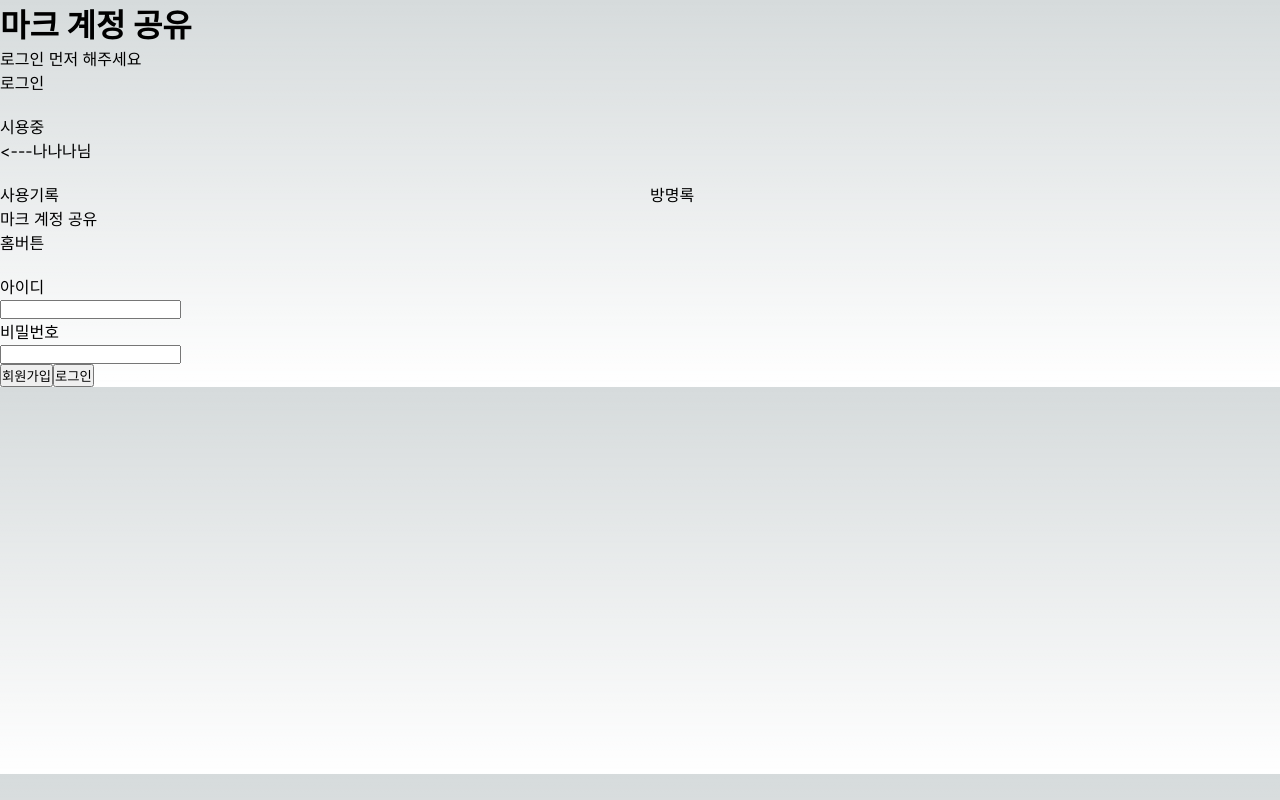
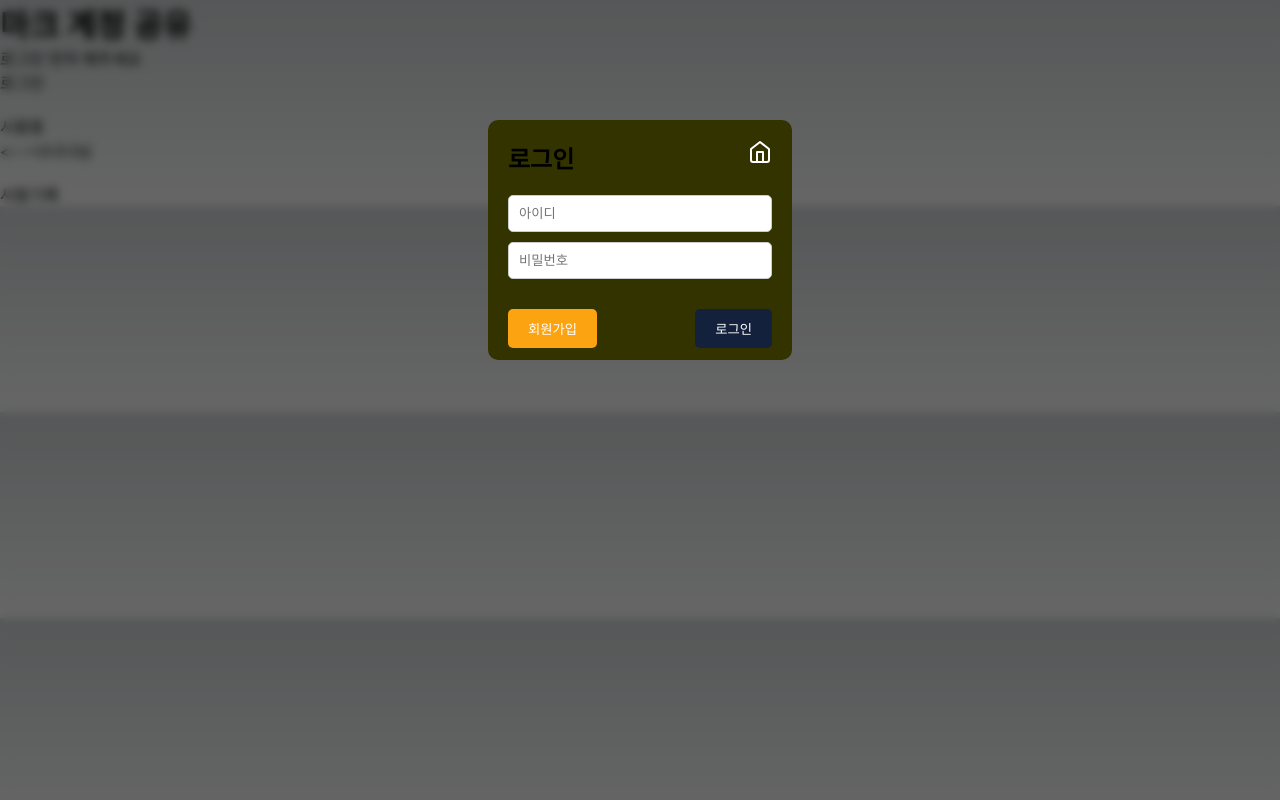
Before and after one commit to dltndn/MinecraftManagement, a Next.js app: page / in a window 1280 px wide. Both pictures are taken after a click on the element "로그인". Built offline with nearby package versions, Linux system fonts and the light colour scheme.

Commit message:
style: 로그인 컴포넌트 css 완료

```diff
--- a/app/component/LogIn.tsx
+++ b/app/component/LogIn.tsx
@@ -1,9 +1,11 @@
 import { useUserInfo } from "../page";
 import { useState, useEffect } from "react";
 import { useRouter } from "next/navigation";
+import styled from "styled-components";
+import { FiHome } from "react-icons/fi";
 
 const LogIn = () => {
-    const { setIsSignIn, setIsClickLogIn, setUserNameG } = useUserInfo()
+  const { setIsSignIn, setIsClickLogIn, setUserNameG } = useUserInfo();
 
   const [username, setUsername] = useState<string>("");
   const [password, setPassword] = useState<string>("");
@@ -21,38 +23,106 @@ const LogIn = () => {
   const handleSignUp = (event: any) => {
     event.preventDefault();
     // 회원가입 로직 구현
-    router.push("/signUp")
+    setIsClickLogIn(false)
+    router.push("/signUp");
   };
 
   const handleLogIn = () => {
     // 회원 여부 확인 로직
-    setIsSignIn(true)
-    setIsClickLogIn(false)
-    setUserNameG("나나나")
-  }
+    setIsSignIn(true);
+    setIsClickLogIn(false);
+    setUserNameG("나나나");
+  };
 
   useEffect(() => {
-    return() => {
-      setUsername("")
-      setPassword("")
-    }
-  }, [])
+    return () => {
+      setUsername("");
+      setPassword("");
+    };
+  }, []);
 
   return (
-    <div>
-      <div>마크 계정 공유</div>
-      <div onClick={() => setIsClickLogIn(false)}>홈버튼</div>
-      <br />
-      <div>아이디</div>
-      <input type="text" value={username} onChange={handleUsernameChange} />
-      <br />
-      <div>비밀번호</div>
-      <input type="password" value={password} onChange={handlePasswordChange} />
-      <br />
-      <button onClick={handleSignUp}>회원가입</button>
-      <button onClick={() => handleLogIn() }>로그인</button>
-    </div>
+    <LoginContainer>
+      <Title>로그인</Title>
+      <HomeButton onClick={() => setIsClickLogIn(false)}>
+        <FiHome size={24} />
+      </HomeButton>
+      <StyledInput
+        type="text"
+        value={username}
+        onChange={handleUsernameChange}
+        placeholder="아이디"
+      />
+      <StyledInput
+        type="password"
+        value={password}
+        onChange={handlePasswordChange}
+        placeholder="비밀번호"
+      />
+      <ButtonContainer>
+        <SignUpButton onClick={handleSignUp}>회원가입</SignUpButton>
+        <LogInButton onClick={handleLogIn}>로그인</LogInButton>
+      </ButtonContainer>
+    </LoginContainer>
   );
 };
 
 export default LogIn;
+
+const LoginContainer = styled.div`
+  position: fixed;
+  top: 30%;
+  left: 50%;
+  transform: translate(-50%, -50%);
+  background-color: #333300;
+  border-radius: 10px;
+  padding: 20px;
+  height: 15em;
+  width: 19em;
+`;
+
+const Title = styled.div`
+  font-size: 24px;
+  font-weight: bold;
+  margin-bottom: 20px;
+`;
+
+const HomeButton = styled.div`
+  position: absolute;
+  top: 10px;
+  right: 10px;
+  color: #fff;
+  cursor: pointer;
+  padding: 10px;
+`;
+
+const StyledInput = styled.input`
+  width: 100%;
+  padding: 10px;
+  margin-bottom: 10px;
+  border-radius: 5px;
+  border: 1px solid #ccc;
+`;
+
+const ButtonContainer = styled.div`
+  display: flex;
+  justify-content: space-between;
+  margin-top: 20px;
+`;
+
+const Button = styled.button`
+  padding: 10px 20px;
+  border-radius: 5px;
+  border: none;
+  color: #fff;
+  background-color: ${(props) => props.theme.backgroundColor};
+  cursor: pointer;
+`;
+
+const SignUpButton = styled(Button)`
+  background-color: #fca311;
+`;
+
+const LogInButton = styled(Button)`
+  background-color: #14213d;
+`;
--- a/app/page.tsx
+++ b/app/page.tsx
@@ -43,7 +43,7 @@ export default function Home() {
           <div>방명록</div>
         </GuestBook>
       </Container>
-      {isClickLogIn && <LogIn />}
+      {isClickLogIn && <Backdrop><LogIn /></Backdrop>}
     </>
   )
 }
@@ -61,3 +61,17 @@ const UsageHistory = styled.div`
 const GuestBook = styled.div`
   flex: 1;
 `;
+
+const Backdrop = styled.div`
+  position: fixed;
+  top: 0;
+  left: 0;
+  right: 0;
+  bottom: 0;
+  backdrop-filter: blur(5px);
+  background-color: rgba(0, 0, 0, 0.6);
+  display: flex;
+  justify-content: center;
+  align-items: center;
+  z-index: 999;
+`;
--- a/package.json
+++ b/package.json
@@ -19,6 +19,7 @@
     "next": "13.4.7",
     "react": "18.2.0",
     "react-dom": "18.2.0",
+    "react-icons": "^4.10.1",
     "styled-component": "^2.8.0",
     "typescript": "5.1.3",
     "zustand": "^4.3.8"
```
Also changed, not shown: 2 other files (tests, documents, lock files or other folders).
